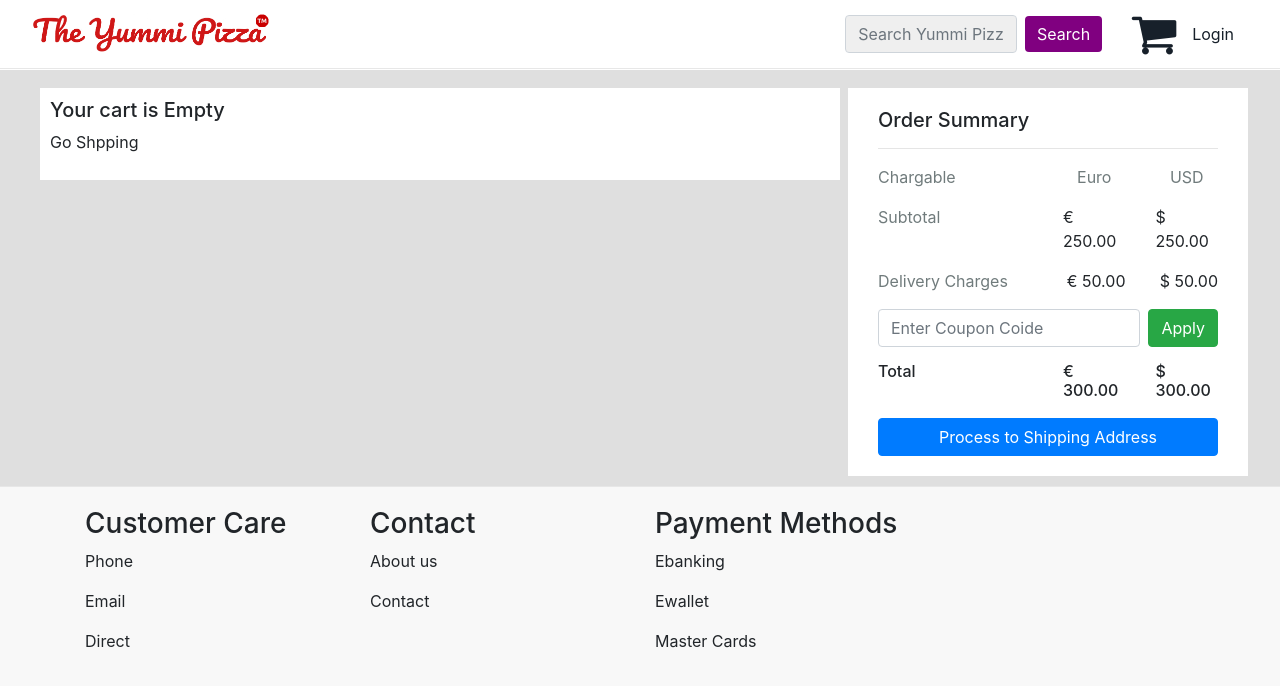
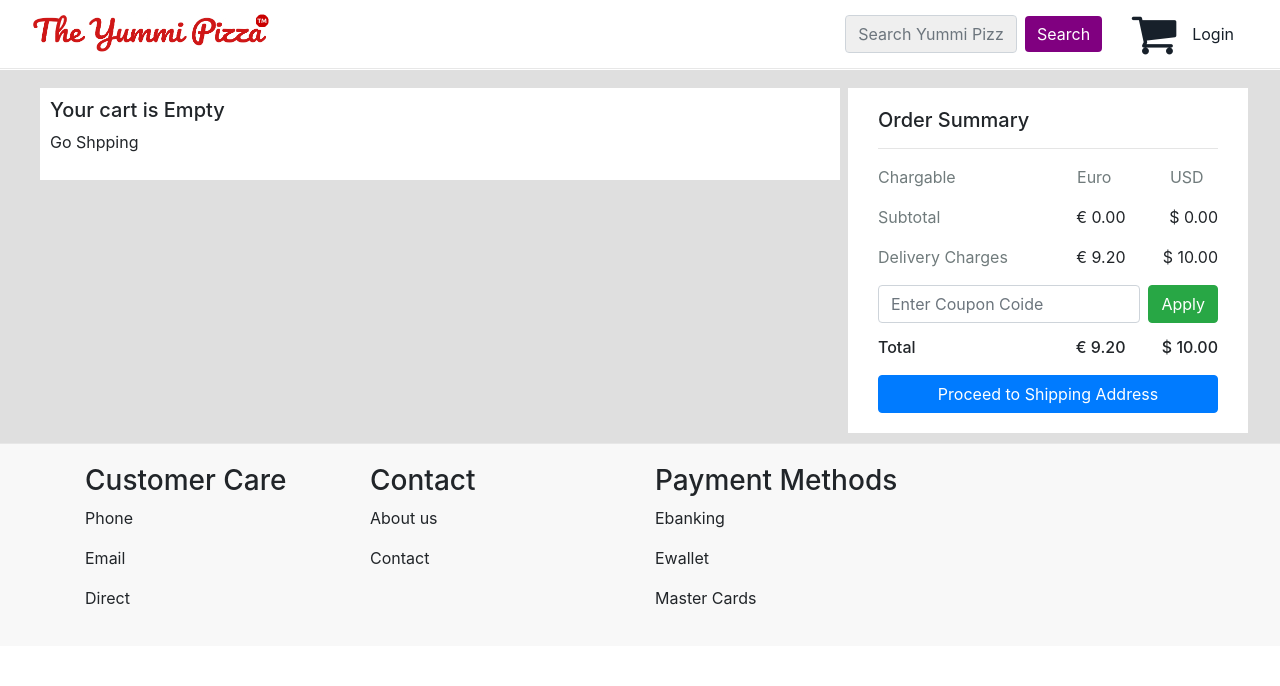
Before and after one commit to pabin/yummipizza_web, a React (Create React App) app: page /cart in a window 1280 px wide. Shown: the top 686 px of the page. Built offline with nearby package versions, Linux system fonts and the light colour scheme.

Commit message:
Updated cart page, added real price of cart items on order summary

```diff
--- a/src/pages/cart/Cart.js
+++ b/src/pages/cart/Cart.js
@@ -56,13 +56,19 @@ class Cart extends React.Component {
 
     const { quantity, showRemoveWarningModal, showShippingAddressModal } = this.state
 
-    let myItems = [];
-    if (itemListFetched) {
-        myItems.push(itemList.results[0])
-        myItems.push(itemList.results[1])
-        myItems.push(itemList.results[2])
+    let prices = {}
+    let totalPrice = 0
+    if (user.valid_cart) {
+        user.valid_cart.items_list.map(item => {
+          totalPrice += item.ls_price
+        })
     }
-
+    prices.sub_total_euro = totalPrice * 0.92
+    prices.sub_total_usd = totalPrice
+    prices.delivery_euro = 10 * 0.92
+    prices.delivery_usd = 10
+    prices.total_euro = (totalPrice + 10) * 0.92
+    prices.total_usd = totalPrice + 10
 
     return (
       <div className="cart-container">
@@ -130,9 +136,7 @@ class Cart extends React.Component {
             <Row>
               <Col sm={12} className="summary">
                 <OrderSummary
-                  subTotal={250}
-                  deliveryCharge={50}
-                  total={300}
+                  prices={prices}
                   proceedToAddress={this.handleProceedOrderShow}
                   fromCart={true}
                   />
@@ -147,6 +151,7 @@ class Cart extends React.Component {
         />
 
         <ShippingAddress
+          prices={prices}
           show={showShippingAddressModal}
           onHide={this.handleProceedOrderClose}
         />
--- a/src/pages/cart/OrderSummary.js
+++ b/src/pages/cart/OrderSummary.js
@@ -11,7 +11,7 @@ import './Cart.css';
 
 
 const OrderSummary = (props) => {
-  const { subTotal, deliveryCharge, total, proceedToAddress, fromCart } = props
+  const { prices, proceedToAddress, fromCart } = props
 
   return (
     <div style={{padding: '10px 20px 10px 20px'}}>
@@ -33,19 +33,19 @@ const OrderSummary = (props) => {
           <p className="title">Subtotal</p>
         </Col>
         <Col sm={3} className="d-flex justify-content-end">
-          <p>€ {subTotal.toFixed(2)}</p>
+          <p>€ {prices.sub_total_euro.toFixed(2)}</p>
         </Col>
         <Col sm={3} className="d-flex justify-content-end">
-          <p>$ {subTotal.toFixed(2)}</p>
+          <p>$ {prices.sub_total_usd.toFixed(2)}</p>
         </Col>
         <Col sm={6}>
           <p className="title">Delivery Charges</p>
         </Col>
         <Col sm={3} className="d-flex justify-content-end">
-          <p>€ {deliveryCharge.toFixed(2)}</p>
+          <p>€ {prices.delivery_euro.toFixed(2)}</p>
         </Col>
         <Col sm={3} className="d-flex justify-content-end">
-          <p>$ {deliveryCharge.toFixed(2)}</p>
+          <p>$ {prices.delivery_usd.toFixed(2)}</p>
         </Col>
 
         {
@@ -61,10 +61,10 @@ const OrderSummary = (props) => {
           <h6>Total</h6>
         </Col>
         <Col sm={3} className="d-flex justify-content-end" style={{margin: '15px 0px 10px 0px'}}>
-          <h6>€ {total.toFixed(2)}</h6>
+          <h6>€ {prices.total_euro.toFixed(2)}</h6>
         </Col>
         <Col sm={3} className="d-flex justify-content-end" style={{margin: '15px 0px 10px 0px'}}>
-          <h6>$ {total.toFixed(2)}</h6>
+          <h6>$ {prices.total_usd.toFixed(2)}</h6>
         </Col>
       </Row>
 
@@ -72,7 +72,7 @@ const OrderSummary = (props) => {
         <Col>
           {
             fromCart ?
-            <Button onClick={proceedToAddress} variant="primary" block>Process to Shipping Address</Button>
+            <Button onClick={proceedToAddress} variant="primary" block>Proceed to Shipping Address</Button>
             :
             <Button onClick={proceedToAddress} variant="primary" block>Confirm Order</Button>
           }
--- a/src/pages/cart/ShippingAddress.js
+++ b/src/pages/cart/ShippingAddress.js
@@ -13,7 +13,7 @@ import OrderSummary from './OrderSummary';
 
 
 const ShippingAddress = (props) => {
-  const { show, onHide } = props
+  const { show, onHide, prices } = props
 
   return (
     <Modal
@@ -78,9 +78,7 @@ const ShippingAddress = (props) => {
           </Col>
           <Col sm={5}>
             <OrderSummary
-              subTotal={250}
-              deliveryCharge={50}
-              total={300}
+              prices={prices}
               />
           </Col>
         </Row>
```
